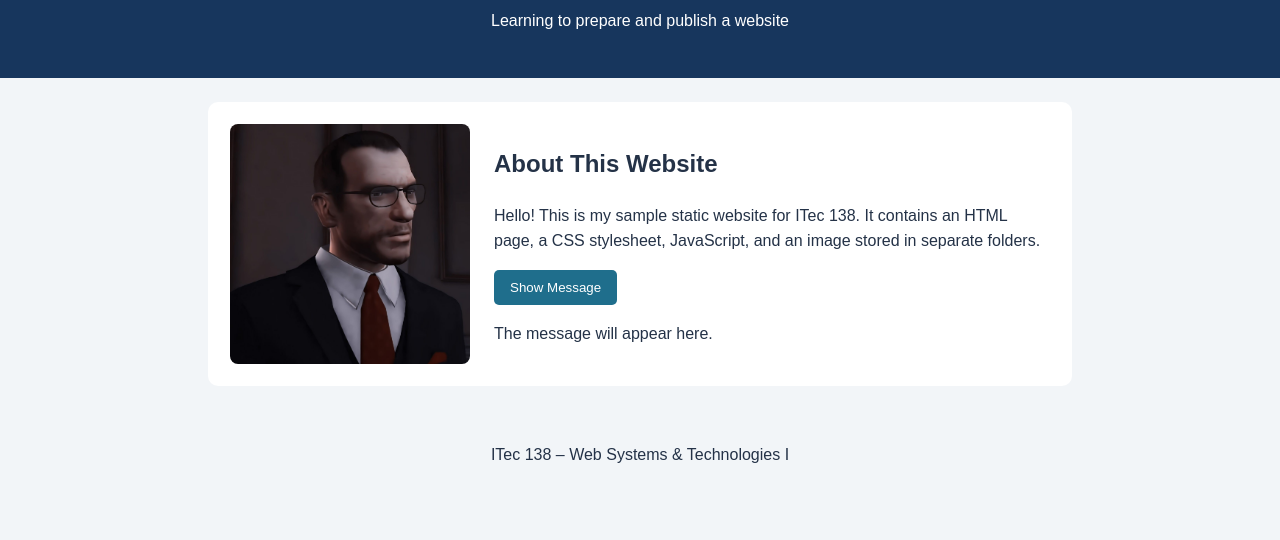
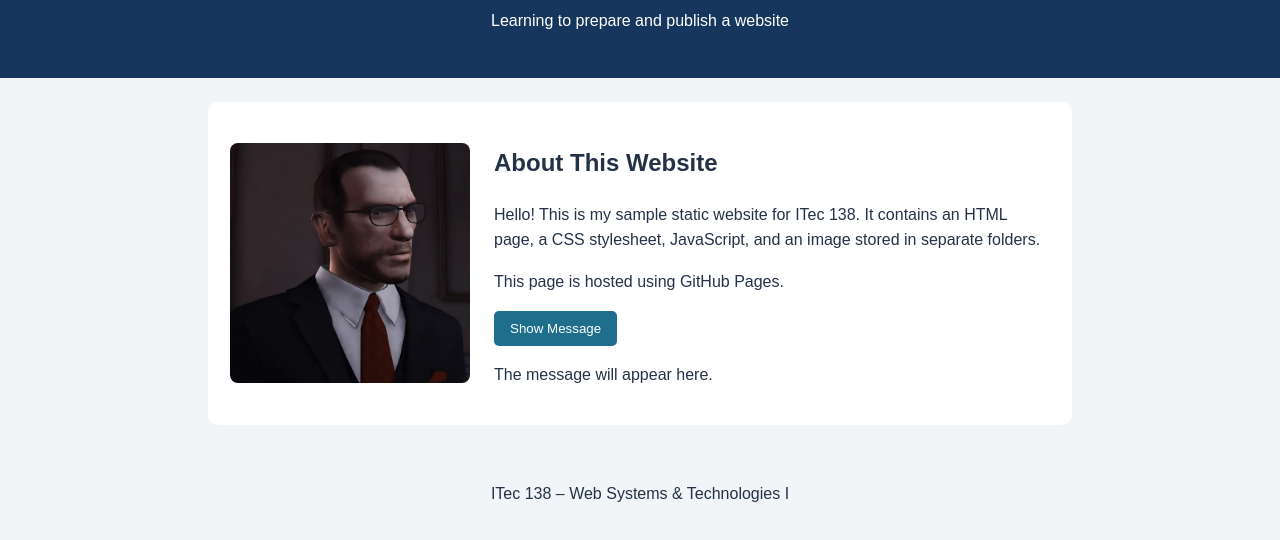
Before and after one commit to shemuelrepollo2005-blip/Lab3_RepolloShemuel, a plain HTML site: page index.html in a window 1280 px wide. Shown: the part 114-654 px from the top of the page. Drawn offline with Linux system fonts and the light colour scheme.

Commit message:
Update portfolio introduction

```diff
--- a/index.html
+++ b/index.html
@@ -20,6 +20,7 @@
         <p>Hello! This is my sample static website for ITec 138.
           It contains an HTML page, a CSS stylesheet, JavaScript,
           and an image stored in separate folders.</p>
+        <p>This page is hosted using GitHub Pages.</p>
         <button id="messageButton" type="button">Show Message</button>
         <p id="message" aria-live="polite">The message will appear here.</p>
       </div>
```
